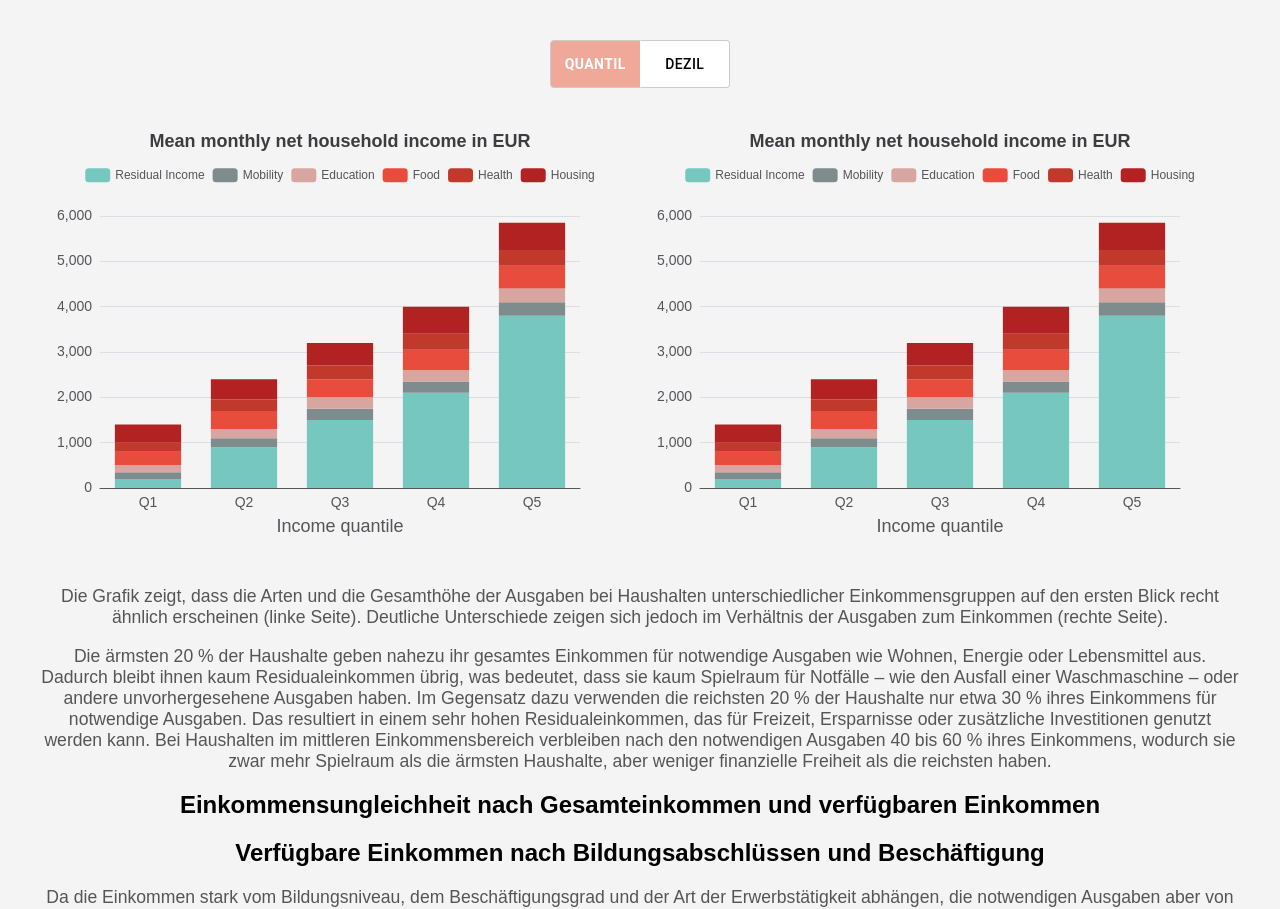
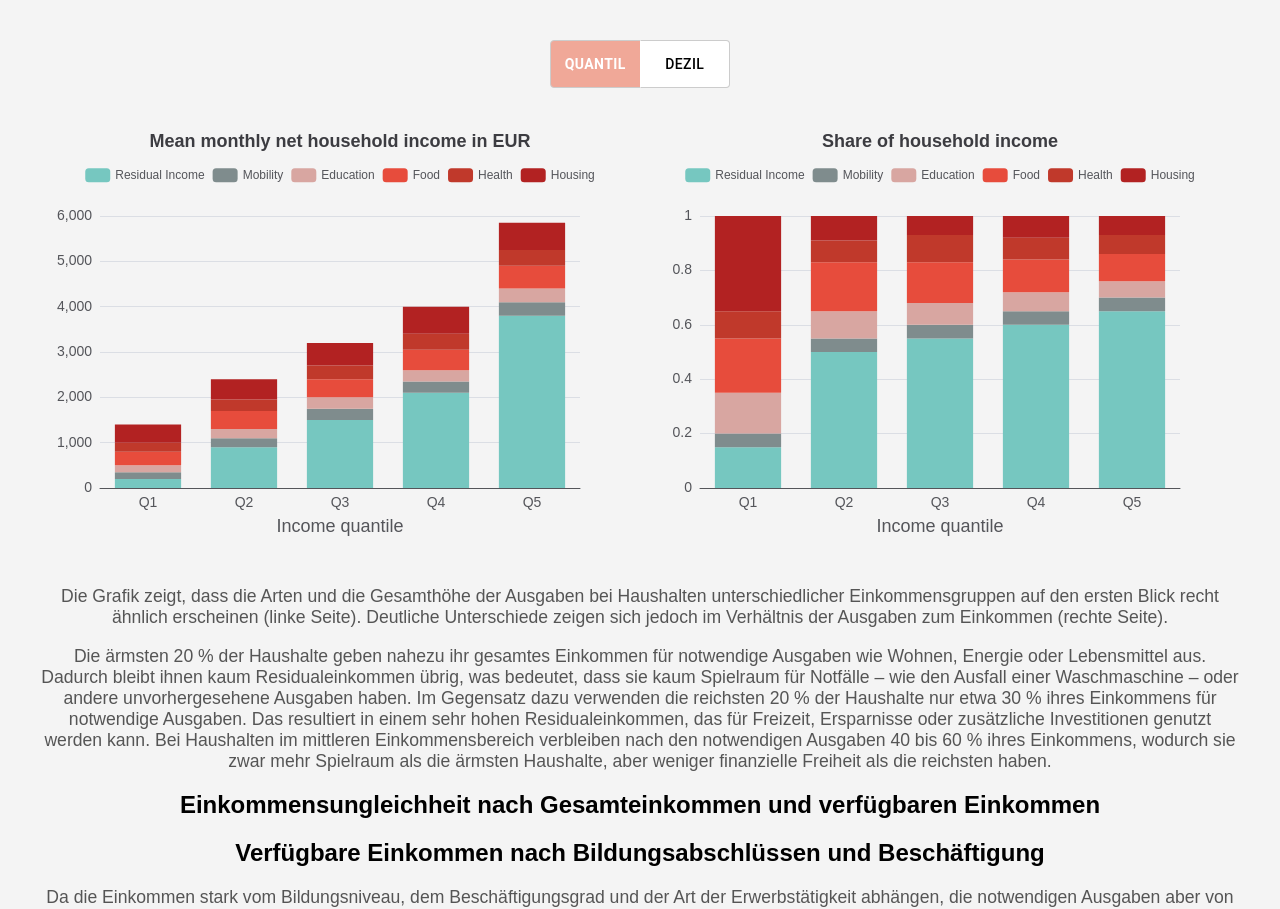
Before and after one commit to SimlabTUWien/ak-resi, a React (Create React App) app: page / in a window 1280 px wide. Shown: the part 3080-3989 px from the top of the page. Built offline with nearby package versions, Linux system fonts and the light colour scheme; no server answers; a web font is replaced by a local one.

Commit message:
added second quintil chart

```diff
--- a/src/components/ExpenditureCharts.js
+++ b/src/components/ExpenditureCharts.js
@@ -7,8 +7,8 @@ const ExpenditureCharts = ({ mode }) => {
     <div className="expenditure-charts">
       {mode === "quantils" ? (
         <>
-          <QuantilChart />
-          <QuantilChart />
+          <QuantilChart index={1}/>
+          <QuantilChart index={2}/>
         </>
       ) : (
         <>
--- a/src/components/QuantilChart.js
+++ b/src/components/QuantilChart.js
@@ -1,7 +1,7 @@
 import React, { useState, useEffect, useRef } from "react";
 import ReactECharts from "echarts-for-react";
 
-const QuantilChart = () => {
+const QuantilChart = ({ index }) => {
   const chartContainerRef = useRef(null);
   const [chartWidth, setChartWidth] = useState(window.innerWidth);
 
@@ -18,7 +18,8 @@ const QuantilChart = () => {
     return () => window.removeEventListener("resize", updateWidth);
   }, []);
 
-  const option = {
+
+  const setOptionsMonthlyNetHouseholdIncome  = {
     grid: chartWidth < 360
     ? { left: "15%", right: "2%", top: "25%" }
     : chartWidth < 430
@@ -65,6 +66,63 @@ const QuantilChart = () => {
     ],
   };
 
+  const setOptionsShareOfHouseholdIncome  = {
+    grid: chartWidth < 360
+    ? { left: "15%", right: "2%", top: "25%" }
+    : chartWidth < 430
+      ? { left: "12%", right: "2%", top: "25%" }
+      : chartWidth < 600
+        ? { left: "10%", right: "4%", top: "23%" }
+        : { left: "10%", right: "10%", top: "20%" },
+    title: {
+      text: "Share of household income",
+      top: 0,
+      left: "center",
+    },
+    tooltip: {
+      trigger: "axis",
+      confine: true,
+      axisPointer: { type: "shadow" },
+      // formatter: (params) => {
+      //   let tooltipText = `${params[0].axisValue}<br/>`;
+      //   params.forEach((item) => {
+      //     tooltipText += `${item.marker} ${item.seriesName}: ${(item.value * 100).toFixed(1)}%<br/>`;
+      //   });
+      //   return tooltipText;
+      // }
+    },
+    legend: {
+      show: true,
+      top: "8%"
+    },
+    xAxis: {
+      type: "category",
+      data: ["Q1", "Q2", "Q3", "Q4", "Q5"],
+      name: "Income quantile",
+      nameLocation: "middle",
+      nameGap: 30,
+      nameTextStyle: { fontSize: 18},
+      axisLabel: { fontSize: 14 },
+    },
+    yAxis: {
+      type: "value",
+      min: 0,
+      max: 1,
+      axisLabel: { fontSize: 14 },
+    },
+    series: [
+      { name: "Residual Income", type: "bar", stack: "total", data: [0.15, 0.50, 0.55, 0.60, 0.65], itemStyle: { color: "#76c7c0" } },
+      { name: "Mobility", type: "bar", stack: "total", data: [0.05, 0.05, 0.05, 0.05, 0.05], itemStyle: { color: "#7f8c8d" } },
+      { name: "Education", type: "bar", stack: "total", data: [0.15, 0.10, 0.08, 0.07, 0.06], itemStyle: { color: "#d8a6a1" } },
+      { name: "Food", type: "bar", stack: "total", data: [0.20, 0.18, 0.15, 0.12, 0.10], itemStyle: { color: "#e74c3c" } },
+      { name: "Health", type: "bar", stack: "total", data: [0.10, 0.08, 0.10, 0.08, 0.07], itemStyle: { color: "#c0392b" } },
+      { name: "Housing", type: "bar", stack: "total", data: [0.35, 0.09, 0.07, 0.08, 0.07], itemStyle: { color: "#b22222" } },
+    ],
+  };
+
+  const option = index === 1 ? setOptionsMonthlyNetHouseholdIncome : setOptionsShareOfHouseholdIncome;
+
+
   return (
     <div ref={chartContainerRef} style={{ width: "100%", maxWidth: "600px", height: "440px", justifyContent: "center", margin: "auto" }}>
       <ReactECharts option={option} style={{ width: "100%", height: "100%" }} />
```
